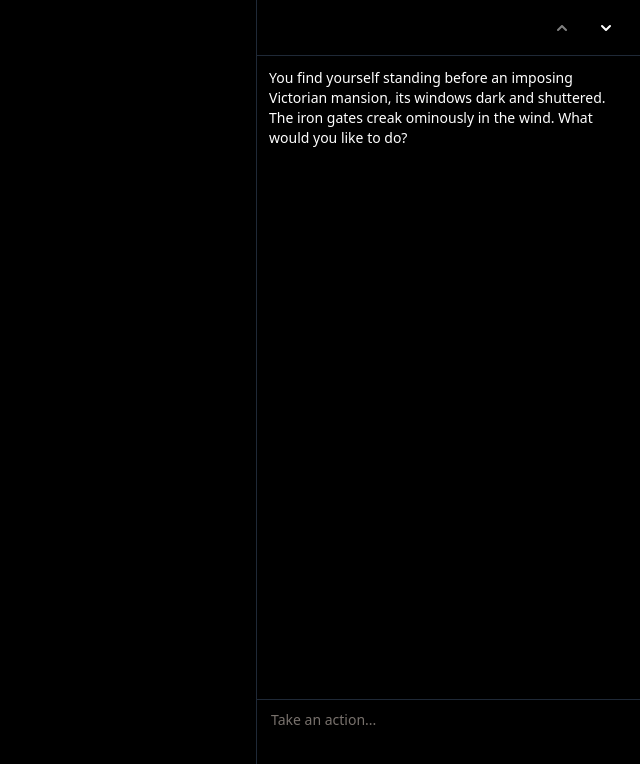
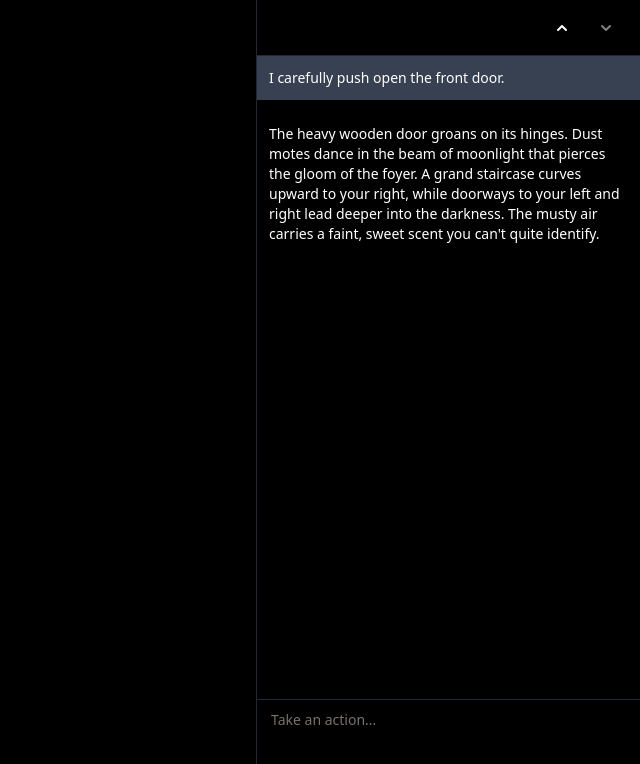
Before and after one commit to Ed-Shim/gen_media_rpg, a Next.js app: page / in a window 1280 px wide. Shown: the top 764 px of the page, without its empty margins (640-1280 px from the left). Built offline with nearby package versions, Linux system fonts and the light colour scheme; no server answers; what @fal-ai/client would draw is missing.

Commit message:
updated story generation

```diff
--- a/src/components/sidebar/ChatSidebar.jsx
+++ b/src/components/sidebar/ChatSidebar.jsx
@@ -1,6 +1,6 @@
 "use client";
 
-import { useState } from "react";
+import { useEffect, useState } from "react";
 import { AutoResizeTextarea } from "@/components/custom-ui/auto-resize-textarea";
 import { HiChevronUp, HiChevronDown } from "react-icons/hi";
 import { Button } from "@/components/ui/button";
@@ -10,6 +10,11 @@ import { generateScene } from "@/agents/generateScene";
 export default function ChatSidebar() {
     const { messages, addUserMessage, addAssistantMessage, visibleIndex, setVisibleIndex, isLoading, setIsLoading } = useStoryGenerationStore();
     const [message, setMessage] = useState("");
+
+    useEffect(() => {
+        const newVisibleIndex = Math.floor(messages.length / 2);
+        setVisibleIndex(newVisibleIndex);
+    }, [messages, setVisibleIndex]);
 
     const handleSubmit = async (e) => {
         if (e.key === 'Enter' && !e.shiftKey) {
@@ -24,7 +29,7 @@ export default function ChatSidebar() {
         setIsLoading(true);
 
         // Calculate new visible index based on messages length plus one to show the new user message
-      const newVisibleIndex = Math.floor((messages.length - 1) / 2) +  1;
+        const newVisibleIndex = Math.floor((messages.length + 1) / 2) +  1;
         setVisibleIndex(newVisibleIndex);
 
         // Generate response asynchronously
--- a/src/lib/state-mgmt/zustand.js
+++ b/src/lib/state-mgmt/zustand.js
@@ -2,7 +2,6 @@ import { create } from 'zustand'
 
 export const useStoryGenerationStore = create((set) => ({
     messages: [
-        { role: 'system', content: 'You are a helpful AI assistant guiding users through an interactive story.' },
         { role: 'assistant', content: 'You find yourself standing before an imposing Victorian mansion, its windows dark and shuttered. The iron gates creak ominously in the wind. What would you like to do?' },
         { role: 'user', content: 'I carefully push open the front door.' },
         { role: 'assistant', content: 'The heavy wooden door groans on its hinges. Dust motes dance in the beam of moonlight that pierces the gloom of the foyer. A grand staircase curves upward to your right, while doorways to your left and right lead deeper into the darkness. The musty air carries a faint, sweet scent you can\'t quite identify.' }
```
Lines whose indentation alone changed are shown as unchanged.
